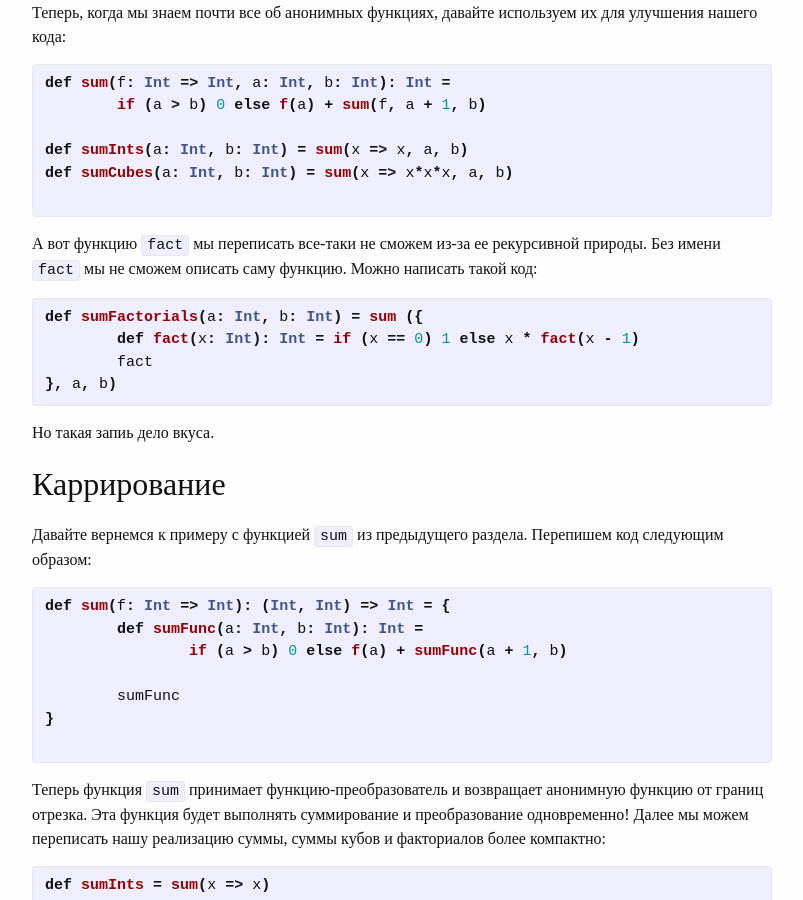
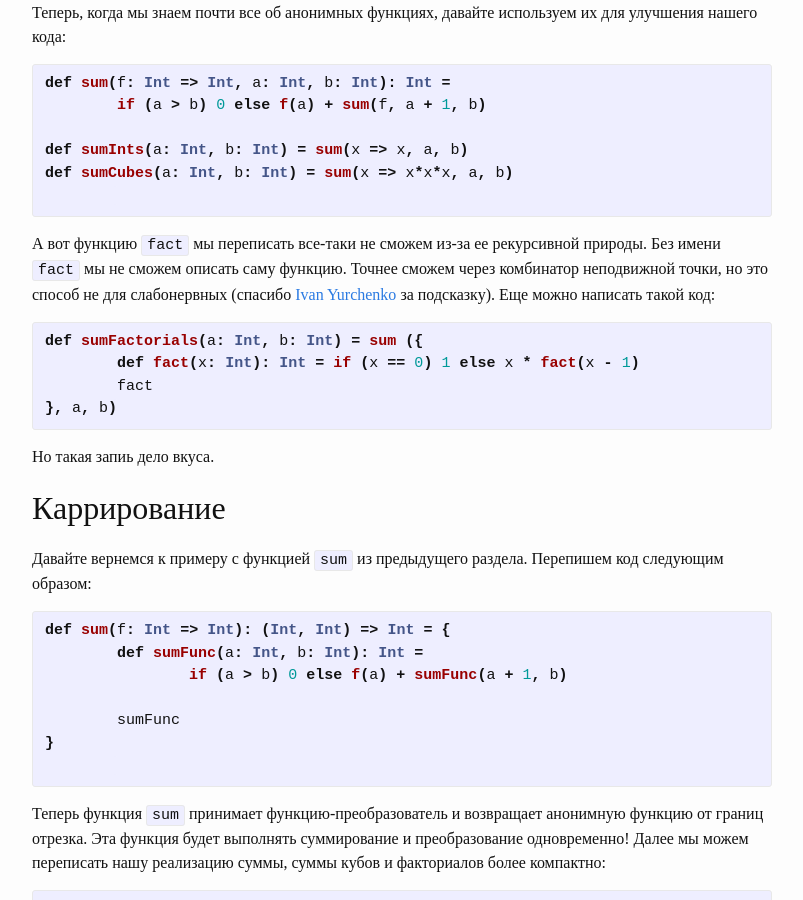
Before and after one commit to bavadim/bavadim.github.io, a Jekyll site: the page built from _posts/2015-01-19-Notes-about-FP.markdown, in a window 1280 px wide and 900 px high, scrolled down 2740 px. Shown: the whole window, without its empty margins (238-1041 px from the left). Built offline with Jekyll 4.4.1, drawn with Linux system fonts in a browser that asks for light colours; some web fonts are replaced; formulas are drawn with MathJax 3; comment, search, counter and statistics services are not loaded.

Commit message:
fix text

```diff
--- a/_posts/2015-01-19-Notes-about-FP.markdown
+++ b/_posts/2015-01-19-Notes-about-FP.markdown
@@ -125,7 +125,7 @@ def sumCubes(a: Int, b: Int) = sum(x => x*x*x, a, b)
 
 {% endhighlight %}
 
-А вот функцию `fact` мы переписать все-таки не сможем из-за ее рекурсивной природы. Без имени `fact` мы не сможем описать саму функцию. Можно написать такой код:
+А вот функцию `fact` мы переписать все-таки не сможем из-за ее рекурсивной природы. Без имени `fact` мы не сможем описать саму функцию. Точнее сможем через комбинатор неподвижной точки, но это способ не для слабонервных (спасибо [Ivan Yurchenko](http://ivanyu.me) за подсказку). Еще можно написать такой код:
 
 {% highlight scala %}
 
```
